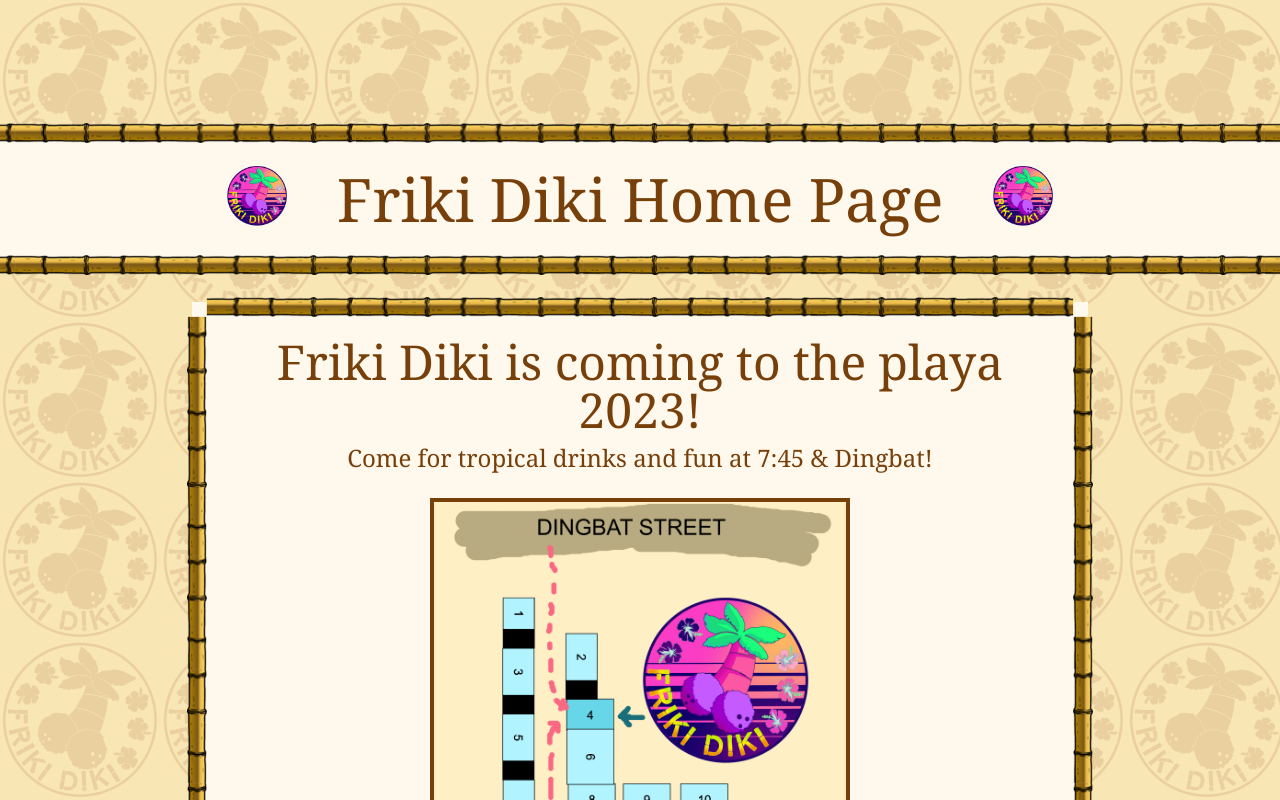
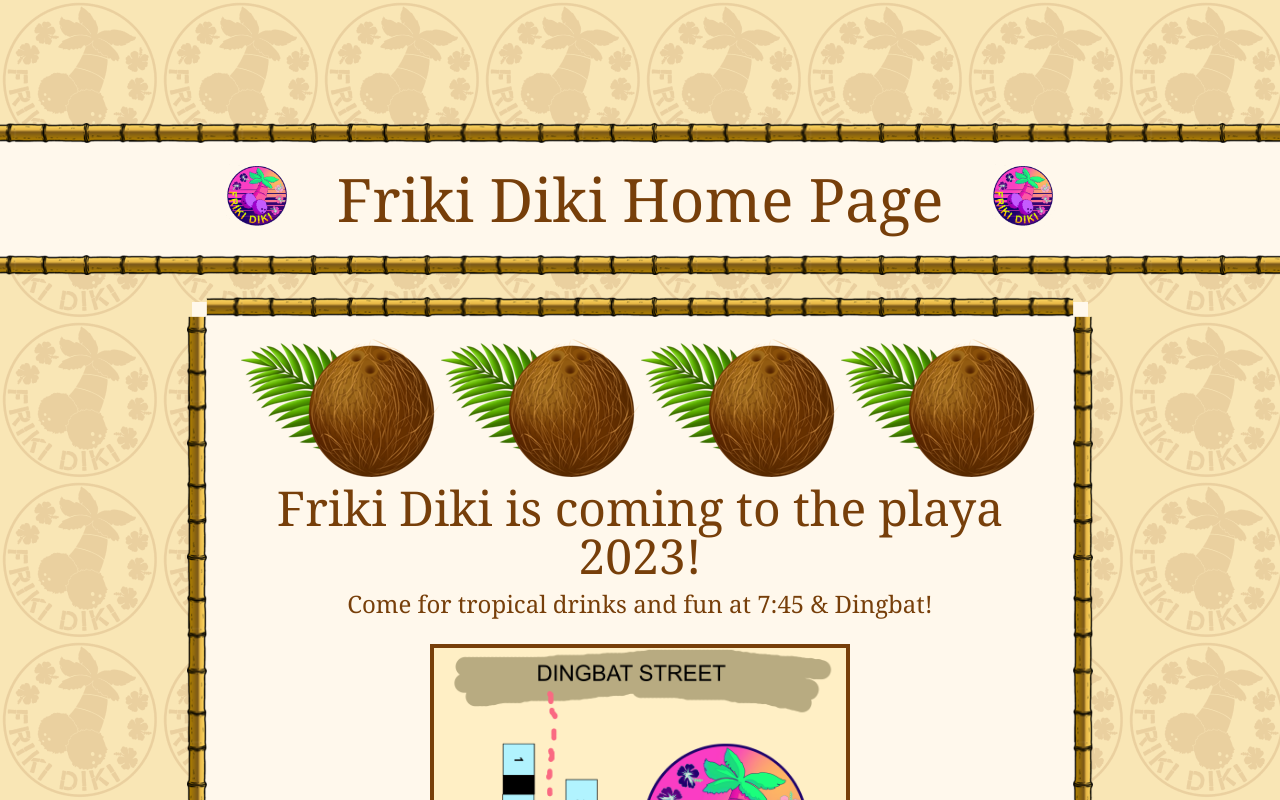
Before and after one commit to friki-diki/frikidiki.com, a Next.js app: page / in a window 1280 px wide. Shown: the top 800 px of the page. Built offline with nearby package versions, Linux system fonts and the light colour scheme; what tailwindcss-image-rendering would draw is missing.

Commit message:
Add coconut corners

```diff
--- a/src/pages/index.tsx
+++ b/src/pages/index.tsx
@@ -7,10 +7,11 @@ import favicon from '../../assets/images/favicon.png'
 import alley from '../../assets/images/alley.jpg'
 import partyDancing from '../../assets/images/party-dancing.gif'
 import { FC, useEffect, useRef } from 'react'
+import coconut from '../../assets/images/coconut.png'
 
 const PartyDancing: FC<{className?: string}> = ({className}) => {
 	return <div className={`max-w-[38px] ${className ?? ''}`}>
-		<Image src={partyDancing}/>
+		<Image alt='' src={partyDancing}/>
 	</div>
 }
 
@@ -39,17 +40,23 @@ const Home: NextPage = () => {
 
 				<div className="mt-32 bg-[#FFF8EC] [border-image:url('../assets/images/bamboo-border-fixed-smaller.png')_25_repeat] border-y-[20px] [border-image-outset:5px_!important]">
 					<div className="max-w-4xl mx-auto p-4 flex justify-center items-center">
-						<div className="w-16 flex-none mr-12"><Image src={logoRotating}/></div>
+						<div className="w-16 flex-none mr-12"><Image alt='' src={logoRotating}/></div>
 						<h1 className="text-6xl">Friki Diki Home Page</h1>
-						<div className="w-16 flex-none ml-12"><Image src={logoRotating}/></div>
+						<div className="w-16 flex-none ml-12"><Image alt='' src={logoRotating}/></div>
 					</div>
 				</div>
 
-				<div className="max-w-4xl mx-auto mt-8 mb-32 p-4 bg-[#FFF8EC] [border-image:url('../assets/images/bamboo-border-fixed-smaller.png')_25_repeat] border-[20px] [border-image-outset:5px_!important]">
+				<div className="relative max-w-4xl mx-auto mt-8 mb-32 p-4 bg-[#FFF8EC] [border-image:url('../assets/images/bamboo-border-fixed-smaller.png')_25_repeat] border-[20px] [border-image-outset:5px_!important]">
+
+					<Image alt='' className="h-[40px] w-auto absolute left-[-53px] top-[-35px]" src={coconut}/>
+					<Image alt='' className="h-[40px] w-auto absolute right-[-34px] top-[-35px]" src={coconut}/>
+					<Image alt='' className="h-[40px] w-auto absolute left-[-53px] bottom-[-35px]" src={coconut}/>
+					<Image alt='' className="h-[40px] w-auto absolute right-[-34px] bottom-[-35px]" src={coconut}/>
+
 					<h2 className="text-5xl">Friki Diki is coming to the playa 2023!</h2>
 					<h3 className="text-2xl mt-2">Come for tropical drinks and fun at 7:45 &amp; Dingbat!</h3>
 					<div className="max-w-[420px] mx-auto mt-6 border-[#773F0A] border-4">
-						<Image src={map}/>
+						<Image alt="Map to Friki Diki located in Golden Guy Alley at 7:45 & Dingbat" src={map}/>
 					</div>
 					<hr className="mt-12 [border-image:url('../assets/images/bamboo-border-fixed-smaller.png')_25_repeat] border-t-[10px]"/>
 					<hr className="mt-1 border-2 border-[#773F0A]"/>
@@ -67,10 +74,10 @@ const Home: NextPage = () => {
 					<hr className="border-2 border-[#773F0A]"/>
 					<hr className="mt-1 [border-image:url('../assets/images/bamboo-border-fixed-smaller.png')_25_repeat] border-t-[10px]"/>
 					<div className="mt-12">
-						<Image src={alley}/>
+						<Image alt='' src={alley}/>
 					</div>
 					<div className="mt-12"></div>
-					<a className="text-neutral-900 underline text-xl" href="https://www.facebook.com/groups/goldenguyalley/" target="_blank">Golden Guy Facebook Page</a>
+					<a className="text-neutral-900 underline text-xl" href="https://www.facebook.com/groups/goldenguyalley/" target="_blank" rel="noreferrer">Golden Guy Facebook Page</a>
 					<div className="mt-12"></div>
 				</div>
 			</div>
```
Also changed, not shown: assets/images/coconut.png (added).
